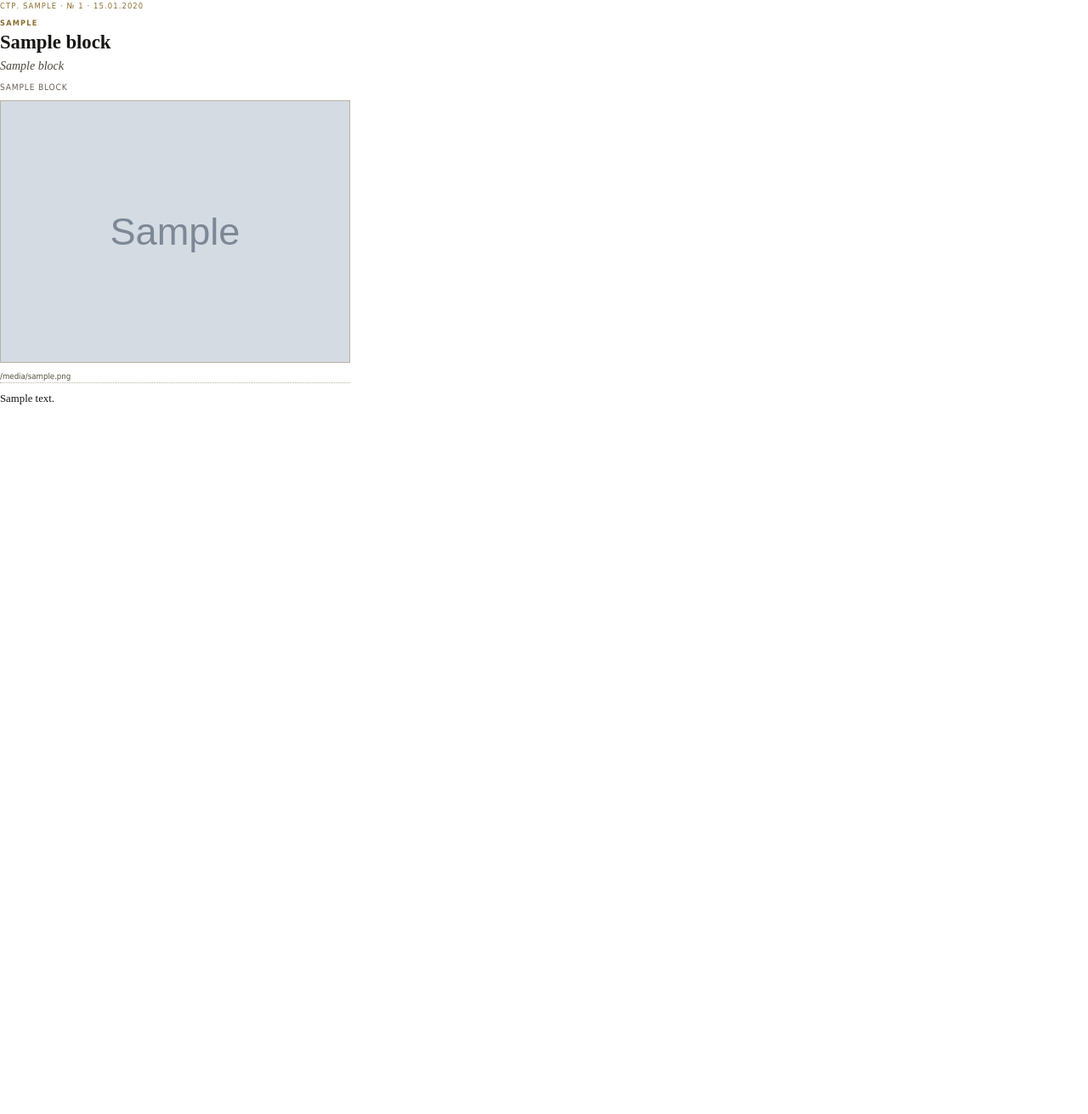
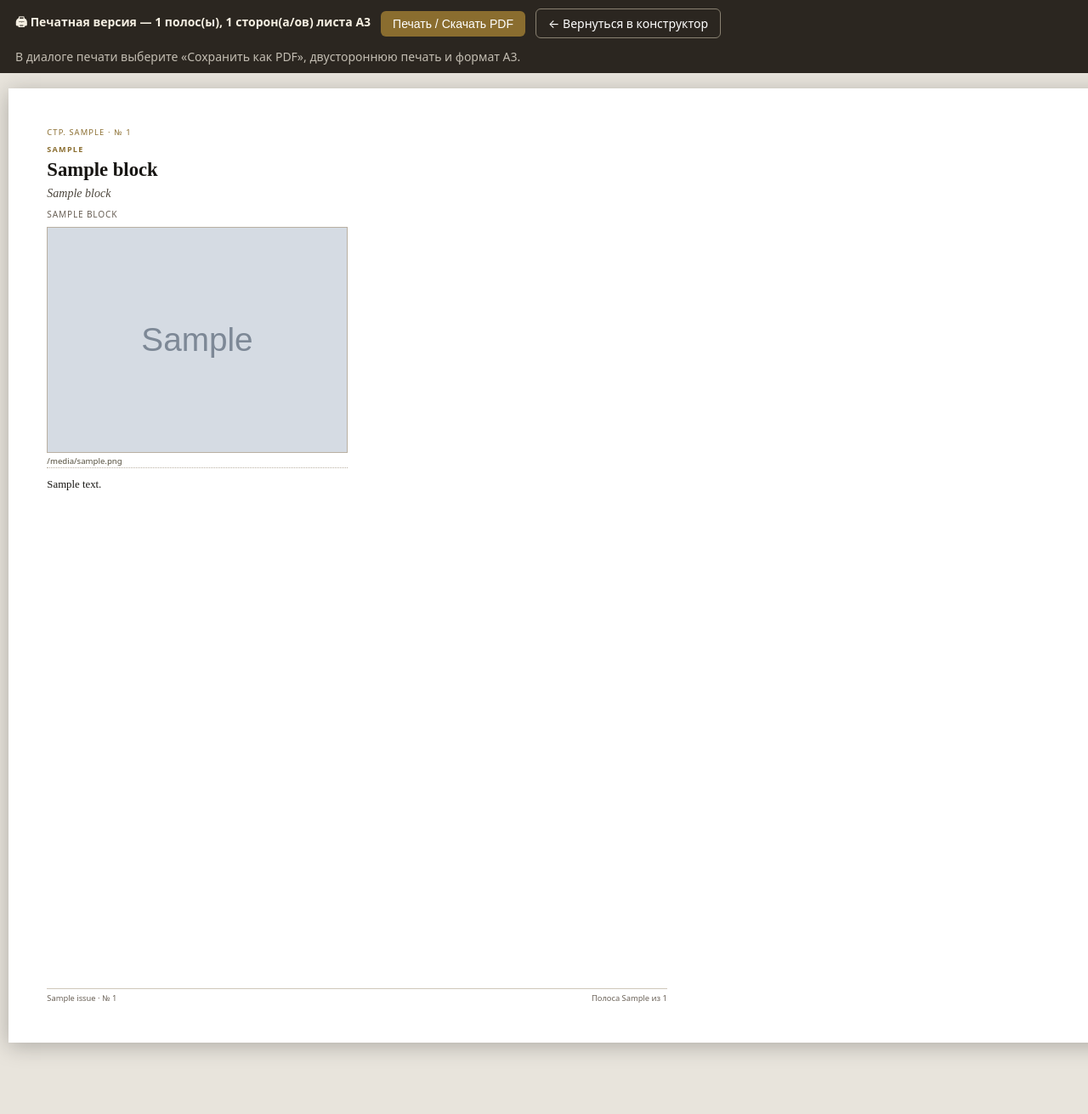
Before and after one commit to ilmir-muslim/jamig_site, a Django app: template templates/newspaper/issue_print.html in a window 1280 px wide; the page is wider, and only the part inside the window is pictured. Shown: that part at 85% size. Before the commit the page ends 476 px from the top of that part, so only its background shows below. Run offline with Django 5.2, Linux system fonts and the light colour scheme; the template is opened without the code that fills it: most values are stand-ins (such as "Sample title", 1, 10 or a date in 2020); grey boxes marked "Sample" are stand-in pictures; some libraries are stand-ins or nearby versions.

Commit message:
task snapshot 8918ef8b-104d-475b-b1fe-af3bb67310b5

```diff
--- a/newspaper/editor_urls.py
+++ b/newspaper/editor_urls.py
@@ -21,6 +21,11 @@ urlpatterns = [
         "issue/<int:pk>/delete/",
         views.issue_delete,
         name="newspaper_editor_issue_delete",
+    ),
+    path(
+        "issue/<int:pk>/print/",
+        views.issue_print_view,
+        name="newspaper_editor_issue_print",
     ),
     path(
         "issue/<int:pk>/export-pdf/",
--- a/newspaper/forms.py
+++ b/newspaper/forms.py
@@ -120,6 +120,7 @@ class NewspaperBlockForm(forms.ModelForm):
             "author_name",
             "photo",
             "photo_caption",
+            "photo_width",
             "is_front_page",
             "advertiser_name",
             "advertiser_contact",
@@ -155,6 +156,7 @@ class NewspaperBlockForm(forms.ModelForm):
             "photo_caption": forms.TextInput(
                 attrs={"class": "form-control", "placeholder": "Подпись к фотографии"}
             ),
+            "photo_width": forms.Select(attrs={"class": "form-select"}),
             "is_front_page": forms.CheckboxInput(attrs={"class": "form-check-input"}),
             "advertiser_name": forms.TextInput(
                 attrs={"class": "form-control", "placeholder": "Название организации или ФИО"}
--- a/templates/newspaper/block_form.html
+++ b/templates/newspaper/block_form.html
@@ -158,6 +158,9 @@
                 <div class="col-md-7">
                     <label class="form-label" for="{{ form.photo_caption.id_for_label }}">Подпись к главному фото</label>
                     {{ form.photo_caption }}
+                    <label class="form-label mt-3" for="{{ form.photo_width.id_for_label }}">Ширина фото</label>
+                    {{ form.photo_width }}
+                    <div class="form-text">{{ form.photo_width.help_text }}</div>
                     <label class="form-label mt-3" for="{{ form.extra_photos.id_for_label }}">{{ form.extra_photos.label }}</label>
                     {{ form.extra_photos }}
                     <div class="form-text">{{ form.extra_photos.help_text }}</div>
--- a/templates/newspaper/issue_detail.html
+++ b/templates/newspaper/issue_detail.html
@@ -70,7 +70,7 @@
                 {% endif %}
 
                 {% if block.photo %}
-                <figure class="news-photo">
+                <figure class="news-photo pw-{{ block.photo_width|default:'full' }}">
                     <img src="{{ block.photo.url }}" alt="{{ block.title }}">
                     {% if block.photo_caption %}
                     <figcaption>{{ block.photo_caption }}</figcaption>
--- a/templates/newspaper/issue_print.html
+++ b/templates/newspaper/issue_print.html
@@ -2,94 +2,111 @@
 <html lang="ru">
 <head>
 <meta charset="utf-8">
+<meta name="viewport" content="width=device-width, initial-scale=1">
 <title>{{ issue.number }} — {{ issue.publication_name }} (печатная версия)</title>
 <style>
     /* ============================================================
-       Печатная газета — рендерится WeasyPrint.
-       Формат: A3 альбомный (классический газетный разворот).
+       Печатная газета — обычный HTML + CSS.
+       Печать: кнопка «Печать / Скачать PDF» → диалог браузера →
+       «Сохранить как PDF» или принтер. Двусторонняя печать листов,
+       страницы A3 альбомные задаются через @page size.
 
-       ПОРЯДОК ПОЛОС ДЛЯ ПЕЧАТИ (двусторонняя печать, листы вкладываются
-       друг в друга и сшиваются степлером — как книга):
-         PDF-страница 1  = полоса 1 (титульная)   + полоса N (задняя обложка)
-         PDF-страница 2  = полоса N-1             + полоса 2
-         PDF-страница 3  = полоса N-2             + полоса 3 ...
-       Число полос кратно 4, поэтому пустых страниц не остаётся.
+       ПОРЯДОК ПОЛОС (spread-фольга, листы вкладываются и сшиваются):
+         PDF-страница 1  = полоса 1 (титул) | полоса N (задняя обложка)
+         PDF-страница 2  = полоса N-1       | полоса 2 ...
        ============================================================ */
     @page {
-        size: A3 landscape;
-        margin: 14mm 12mm 16mm 12mm;
-
-        @top-left {
-            content: "«{{ issue.publication_name }}»";
-            font-family: Tahoma, "PT Sans", sans-serif;
-            font-size: 7.5pt;
-            color: #6b6258;
-            letter-spacing: 0.08em;
-            text-transform: uppercase;
-        }
-        @top-right {
-            content: "{{ issue.number }} · {{ issue.issue_date|date:'d.m.Y' }}";
-            font-family: Tahoma, "PT Sans", sans-serif;
-            font-size: 7.5pt;
-            color: #6b6258;
-        }
-        @bottom-center {
-            content: counter(page) " / " counter(pages);
-            font-family: Tahoma, "PT Sans", sans-serif;
-            font-size: 7.5pt;
-            color: #6b6258;
-        }
+        size: 420mm 297mm;           /* A3 landscape */
+        margin: 12mm;
     }
 
     * { box-sizing: border-box; }
 
-    html {
-        /* WeasyPrint понимает только @page size (без width/height на div'ах),
-           поэтому весь макет листа A3 описываем здесь и в .sheet-body. */
+    html, body {
         margin: 0;
         padding: 0;
+        background: #e8e4dc;
+        font-family: "Times New Roman", "Liberation Serif", Georgia, serif;
+        color: #171512;
     }
 
-    body {
-        font-family: "Times New Roman", Tahoma, "Liberation Serif", Georgia, serif;
-        font-size: 9.6pt;
-        line-height: 1.42;
-        color: #171512;
-        margin: 0;
+    body { -webkit-print-color-adjust: exact; print-color-adjust: exact; }
+
+    /* ---------- Панель редактора (не печатается) ---------- */
+    .print-toolbar {
+        position: sticky; top: 0; z-index: 50;
+        display: flex; gap: 12px; align-items: center; flex-wrap: wrap;
+        padding: 10px 18px;
+        background: #2b2620; color: #f5efe2;
+        font-family: system-ui, -apple-system, "Segoe UI", sans-serif;
+        font-size: 14px;
+    }
+    .print-toolbar a, .print-toolbar button {
+        color: #fff; background: #8a6d2f; border: none; cursor: pointer;
+        padding: 7px 14px; border-radius: 6px; font-size: 14px; text-decoration: none;
+    }
+    .print-toolbar .ghost { background: transparent; border: 1px solid #8a8272; }
+    @media print { .print-toolbar { display: none !important; } }
+
+    /* ---------- Экран: одна PDF-страница = один физический лист A3 ---------- */
+    .sheet-scroll { padding: 18px 10px 60px; }
+    .print-sheet {
+        width: 420mm; height: 297mm;
+        margin: 0 auto 24px;
+        background: #fff;
+        box-shadow: 0 4px 24px rgba(0,0,0,.25);
+        padding: 12mm;
+        overflow: hidden;
+    }
+    @media print {
+        html, body { background: #fff; }
+        .sheet-scroll { padding: 0; }
+        .print-sheet {
+            width: 396mm; height: 273mm;   /* A3 минус поля @page */
+            margin: 0; box-shadow: none; padding: 0;
+            page-break-after: always; break-after: page;
+        }
+        .print-sheet:last-child { page-break-after: auto; break-after: auto; }
     }
 
-    /* Каждый физический лист = одна PDF-страница. Обрезов между «полови-
-       нами» разворота быть не должно — они всегда ровно по половине поля. */
-    .print-sheet { page-break-after: always; break-after: page; }
-    .print-sheet:last-child { page-break-after: auto; break-after: auto; }
-
     .sheet-body {
-        display: flex;
-        flex-direction: row;
-        align-items: stretch;
-        gap: 8mm;
-        /* 420mm − 12mm×2 (поля @page) = 396mm на разворот */
-        height: 265mm;
+        display: flex; flex-direction: row; gap: 10mm;
+        height: 100%;
     }
 
-    /* Одна печатная полоса (половина разворота): ~194mm ширины. */
+    /* Одна печатная полоса = ровно половина разворота (симметрично). */
     .sheet-half {
         flex: 1 1 0;
         min-width: 0;
+        max-width: calc((100% - 10mm) / 2);
+        height: 100%;
         overflow: hidden;
         position: relative;
     }
 
-    /* Полоса льётся строго внутри своей половины разворота: 3 колонки. */
+    /* Колонтитул полосы внизу */
+    .half-footer {
+        position: absolute; left: 0; right: 0; bottom: 0;
+        font-family: system-ui, sans-serif;
+        font-size: 7pt; color: #6b6258;
+        border-top: 0.5pt solid #cfc7ba;
+        padding-top: 1mm;
+        display: flex; justify-content: space-between;
+    }
+
+    /* Полоса льётся строго внутри своей половины: РОВНО 2 КОЛОНКИ
+       шириной по 100% — заполняют всю ширину полосы без «узовких» колонок. */
     .news-columns {
-        column-count: 3;
+        column-count: 2;
         column-gap: 6mm;
         column-rule: 0.4pt solid #cfc7ba;
         column-fill: auto;
-        height: 265mm;
+        height: calc(100% - 8mm);   /* место под колонтитул */
+        font-size: 9.6pt;
+        line-height: 1.42;
     }
 
-    /* ---------- Мачта (шапка только на первой полосе) ---------- */
+    /* ---------- Мачта: ТОЛЬКО на первой полосе, над контентом ---------- */
     .print-masthead {
         column-span: all;
         text-align: center;
@@ -98,176 +115,104 @@
         border-bottom: 2.5pt solid #171512;
     }
     .print-masthead .brand {
-        font-size: 24pt;
-        font-weight: 700;
-        letter-spacing: 0.03em;
-        margin: 0 0 1.5mm;
-        text-transform: uppercase;
+        font-size: 26pt; font-weight: 700; letter-spacing: .03em;
+        margin: 0 0 1.5mm; text-transform: uppercase;
     }
     .print-masthead .tagline {
-        font-style: italic;
-        font-size: 10.5pt;
-        color: #4c463d;
-        margin-bottom: 2mm;
+        font-style: italic; font-size: 10.5pt; color: #4c463d; margin-bottom: 2mm;
     }
     .print-masthead .meta {
-        font-family: Tahoma, "PT Sans", sans-serif;
-        font-size: 9pt;
-        color: #4c463d;
-        border-top: 0.6pt solid #171512;
-        border-bottom: 0.6pt solid #171512;
-        padding: 1.2mm 0;
-        display: block;
+        font-family: system-ui, sans-serif;
+        font-size: 9pt; color: #4c463d;
+        border-top: 0.6pt solid #171512; border-bottom: 0.6pt solid #171512;
+        padding: 1.2mm 0; display: block;
     }
     .print-masthead .meta span { margin: 0 4mm; }
 
     .print-page-label {
         column-span: all;
-        font-family: Tahoma, "PT Sans", sans-serif;
-        font-size: 7pt;
-        letter-spacing: 0.12em;
-        text-transform: uppercase;
-        color: #8a6d2f;
-        margin-bottom: 2mm;
+        font-family: system-ui, sans-serif;
+        font-size: 7pt; letter-spacing: .12em; text-transform: uppercase;
+        color: #8a6d2f; margin-bottom: 2mm;
     }
 
-    /* ---------- Материал (блок конструктора) ---------- */
-    .print-block {
-        break-inside: avoid-column;
-        margin: 0 0 5mm;
+    /* ---------- Материал конструктора ---------- */
+    .print-block { margin: 0 0 5mm; break-inside: avoid-column; }
+    .print-kicker {
+        font-family: system-ui, sans-serif;
+        font-size: 6.8pt; font-weight: 700; text-transform: uppercase;
+        letter-spacing: .14em; color: #8a6d2f; margin-bottom: 1mm;
     }
-    .print-kicker {
-        font-family: Tahoma, "PT Sans", sans-serif;
-        font-size: 6.8pt;
-        font-weight: 700;
-        text-transform: uppercase;
-        letter-spacing: 0.14em;
-        color: #8a6d2f;
-        margin-bottom: 1mm;
+    .print-headline { font-size: 17pt; font-weight: 700; line-height: 1.12; margin: 0 0 1.5mm; }
+    .print-block.size-lead  .print-headline { font-size: 23pt; }
+    .print-block.size-large .print-headline { font-size: 19pt; }
+    .print-block.size-small .print-headline { font-size: 12.5pt; }
+    .print-subheadline { font-style: italic; font-size: 10.5pt; color: #4c463d; margin: 0 0 2mm; }
+    .print-byline {
+        font-family: system-ui, sans-serif;
+        font-size: 7.6pt; text-transform: uppercase; letter-spacing: .08em;
+        color: #6b6258; margin-bottom: 2mm;
     }
-    .print-headline {
-        font-size: 17pt;
-        font-weight: 700;
-        line-height: 1.12;
-        margin: 0 0 1.5mm;
-    }
-    .print-block.size-lead   .print-headline { font-size: 23pt; }
-    .print-block.size-large  .print-headline { font-size: 19pt; }
-    .print-block.size-small  .print-headline { font-size: 12.5pt; }
-    .print-subheadline {
-        font-style: italic;
-        font-size: 10.5pt;
-        color: #4c463d;
-        margin: 0 0 2mm;
-    }
-    .print-byline {
-        font-family: Tahoma, "PT Sans", sans-serif;
-        font-size: 7.6pt;
-        text-transform: uppercase;
-        letter-spacing: 0.08em;
-        color: #6b6258;
-        margin-bottom: 2mm;
-    }
-    .print-photo {
-        margin: 0 0 2.5mm;
-        page-break-inside: avoid;
-    }
+
+    /* Фото: ширина управляется редактором; узкое фото обтекается текстом */
+    .print-photo { margin: 0 0 2.5mm; break-inside: avoid; }
     .print-photo img {
-        width: 100%;
-        max-height: 92mm;
-        object-fit: cover;
-        border: 0.5pt solid #b9b0a2;
+        width: 100%; object-fit: cover; border: 0.5pt solid #b9b0a2; display: block;
     }
     .print-photo figcaption {
-        font-family: Tahoma, "PT Sans", sans-serif;
-        font-size: 7.2pt;
-        color: #55503f;
-        padding-top: 1mm;
-        border-bottom: 0.4pt dotted #b9b0a2;
+        font-family: system-ui, sans-serif; font-size: 7.2pt; color: #55503f;
+        padding-top: 1mm; border-bottom: 0.4pt dotted #b9b0a2;
     }
-    .print-text p {
-        margin: 0 0 1.6mm;
-        text-align: justify;
-        text-indent: 4mm;
-    }
+    .print-photo.pw-half  { float: left; width: 50%; margin: 0 4mm 2.5mm 0; }
+    .print-photo.pw-third { float: left; width: 33%; margin: 0 4mm 2.5mm 0; }
+    .print-photo.pw-half::after,
+    .print-photo.pw-third::after { content: ""; display: block; clear: both; }
+    .text-wrap-fix { break-before: column; }
+
+    .print-text p { margin: 0 0 1.6mm; text-align: justify; text-indent: 4mm; }
     .print-text p:first-of-type { text-indent: 0; }
-    .print-section-title {
-        font-size: 11.5pt;
-        font-weight: 700;
-        margin: 3mm 0 1.5mm;
-        break-after: avoid;
-    }
-    .print-section-sub {
-        font-size: 10pt;
-        font-weight: 700;
-        font-style: italic;
-        margin: 2.5mm 0 1.2mm;
-        break-after: avoid;
-    }
+    .print-section-title { font-size: 11.5pt; font-weight: 700; margin: 3mm 0 1.5mm; break-after: avoid; }
+    .print-section-sub { font-size: 10pt; font-weight: 700; font-style: italic; margin: 2.5mm 0 1.2mm; break-after: avoid; }
     .print-quote {
-        font-style: italic;
-        font-size: 10.2pt;
-        border-left: 2pt solid #8a6d2f;
-        padding: 1mm 0 1mm 3mm;
-        margin: 2.5mm 0;
+        font-style: italic; font-size: 10.2pt;
+        border-left: 2pt solid #8a6d2f; padding: 1mm 0 1mm 3mm; margin: 2.5mm 0;
         background: #f4efe4;
     }
-    .print-rule {
-        border: none;
-        border-top: 0.8pt solid #171512;
-        margin: 3mm auto;
-        width: 40%;
-    }
+    .print-rule { border: none; border-top: 0.8pt solid #171512; margin: 3mm auto; width: 40%; }
+
     .print-gallery { margin: 2mm 0 0; }
-    .print-gallery .g-item {
-        margin-bottom: 2.5mm;
-        page-break-inside: avoid;
-    }
+    .print-gallery .g-item { margin-bottom: 2.5mm; break-inside: avoid; }
     .print-gallery img { width: 100%; border: 0.5pt solid #b9b0a2; }
-    .print-gallery .g-cap {
-        font-family: Tahoma, "PT Sans", sans-serif;
-        font-size: 7pt;
-        color: #55503f;
-    }
+    .print-gallery .g-cap { font-family: system-ui, sans-serif; font-size: 7pt; color: #55503f; }
 
-    /* ---------- Реклама: объявление в рамку ---------- */
-    .print-block.is-ad {
-        border: 1.2pt solid #171512;
-        padding: 2.5mm;
-        background: #faf7ef;
-    }
+    /* ---------- Реклама ---------- */
+    .print-block.is-ad { border: 1.2pt solid #171512; padding: 2.5mm; background: #faf7ef; }
     .print-block.is-ad .print-kicker { color: #171512; }
     .advertiser {
-        font-family: Tahoma, "PT Sans", sans-serif;
-        font-weight: 700;
-        font-size: 9pt;
-        margin-top: 2mm;
-        padding-top: 1.5mm;
-        border-top: 0.5pt solid #171512;
+        font-family: system-ui, sans-serif; font-weight: 700; font-size: 9pt;
+        margin-top: 2mm; padding-top: 1.5mm; border-top: 0.5pt solid #171512;
     }
-    .ad-contacts {
-        font-family: Tahoma, "PT Sans", sans-serif;
-        font-size: 8pt;
-        color: #3d3830;
-    }
+    .ad-contacts { font-family: system-ui, sans-serif; font-size: 8pt; color: #3d3830; }
 
     /* ---------- Выходные данные (последняя полоса) ---------- */
     .print-colophon {
         column-span: all;
-        border-top: 1.5pt solid #171512;
-        margin-top: 6mm;
-        padding-top: 2.5mm;
-        font-family: Tahoma, "PT Sans", sans-serif;
-        font-size: 7.8pt;
-        color: #4c463d;
+        border-top: 1.5pt solid #171512; margin-top: 6mm; padding-top: 2.5mm;
+        font-family: system-ui, sans-serif; font-size: 7.8pt; color: #4c463d;
         text-align: center;
     }
     .print-colophon div { margin-bottom: 0.8mm; }
 </style>
 </head>
 <body>
-{# sheets — список физических листов A3. Каждый лист = одна PDF-страница:  #}
-{# left/right половины разворота в spread-порядке (1+N, N-1+2, ...).       #}
+<div class="print-toolbar no-print">
+    <strong>🖨 Печатная версия — {{ total_pages }} полос(ы), {{ sheets|length }} сторон(а/ов) листа A3</strong>
+    <button onclick="window.print()">Печать / Скачать PDF</button>
+    <a href="{% url 'newspaper_editor_issue_edit' issue.pk %}" class="ghost">← Вернуться в конструктор</a>
+    <span style="opacity:.75;">В диалоге печати выберите «Сохранить как PDF», двустороннюю печать и формат A3.</span>
+</div>
+
+<div class="sheet-scroll">
 {% for sheet in sheets %}
 <div class="print-sheet">
     <div class="sheet-body">
@@ -286,20 +231,18 @@
                     </span>
                 </header>
                 {% else %}
-                <div class="print-page-label">
-                    {% if half.page_no %}Стр. {{ half.page_no }} · № {{ issue.number }} · {{ issue.issue_date|date:"d.m.Y" }}{% endif %}
-                </div>
+                <div class="print-page-label">Стр. {{ half.page_no }} · № {{ issue.number }}</div>
                 {% endif %}
 
                 {% for block in half.blocks %}
                 <article class="print-block size-{{ block.size }}{% if block.is_ad %} is-ad{% endif %}">
-                    <div class="print-kicker">{{ block.get_block_type_display }}{% if half.is_front and block.is_front_page %} · первая полоса{% endif %}</div>
+                    <div class="print-kicker">{{ block.get_block_type_display }}</div>
                     <h2 class="print-headline">{{ block.title }}</h2>
                     {% if block.subtitle %}<div class="print-subheadline">{{ block.subtitle }}</div>{% endif %}
                     {% if block.author_name %}<div class="print-byline">{{ block.author_name }}</div>{% endif %}
 
                     {% if block.photo %}
-                    <figure class="print-photo">
+                    <figure class="print-photo pw-{{ block.photo_width|default:'full' }}">
                         <img src="{{ block.print_photo_url }}" alt="{{ block.photo_caption|default:block.title }}">
                         {% if block.photo_caption %}<figcaption>{{ block.photo_caption }}</figcaption>{% endif %}
                     </figure>
@@ -334,14 +277,18 @@
                 {% if half.is_last %}
                 <footer class="print-colophon">
                     {% for line in colophon %}<div>{{ line }}</div>{% endfor %}
-                    <div>Макет собран в электронном конструкторе · выгрузка {{ generated_at|date:"d.m.Y H:i" }} · печать A3 двусторонно, полосы 1–{{ total_pages }}</div>
                 </footer>
                 {% endif %}
+            </div>
+            <div class="half-footer">
+                <span>{{ issue.publication_name }} · № {{ issue.number }}</span>
+                <span>Полоса {{ half.page_no }} из {{ total_pages }}</span>
             </div>
         </section>
         {% endfor %}
     </div>
 </div>
 {% endfor %}
+</div>
 </body>
 </html>
```
Also changed, not shown: newspaper/models.py (+59 -26 lines), newspaper/views.py (+48 -10 lines), static/css/newspaper.css (+8 -0 lines), templates/newspaper/editor_dashboard.html (+8 -10 lines), templates/newspaper/issue_form.html (+3 -6 lines).
